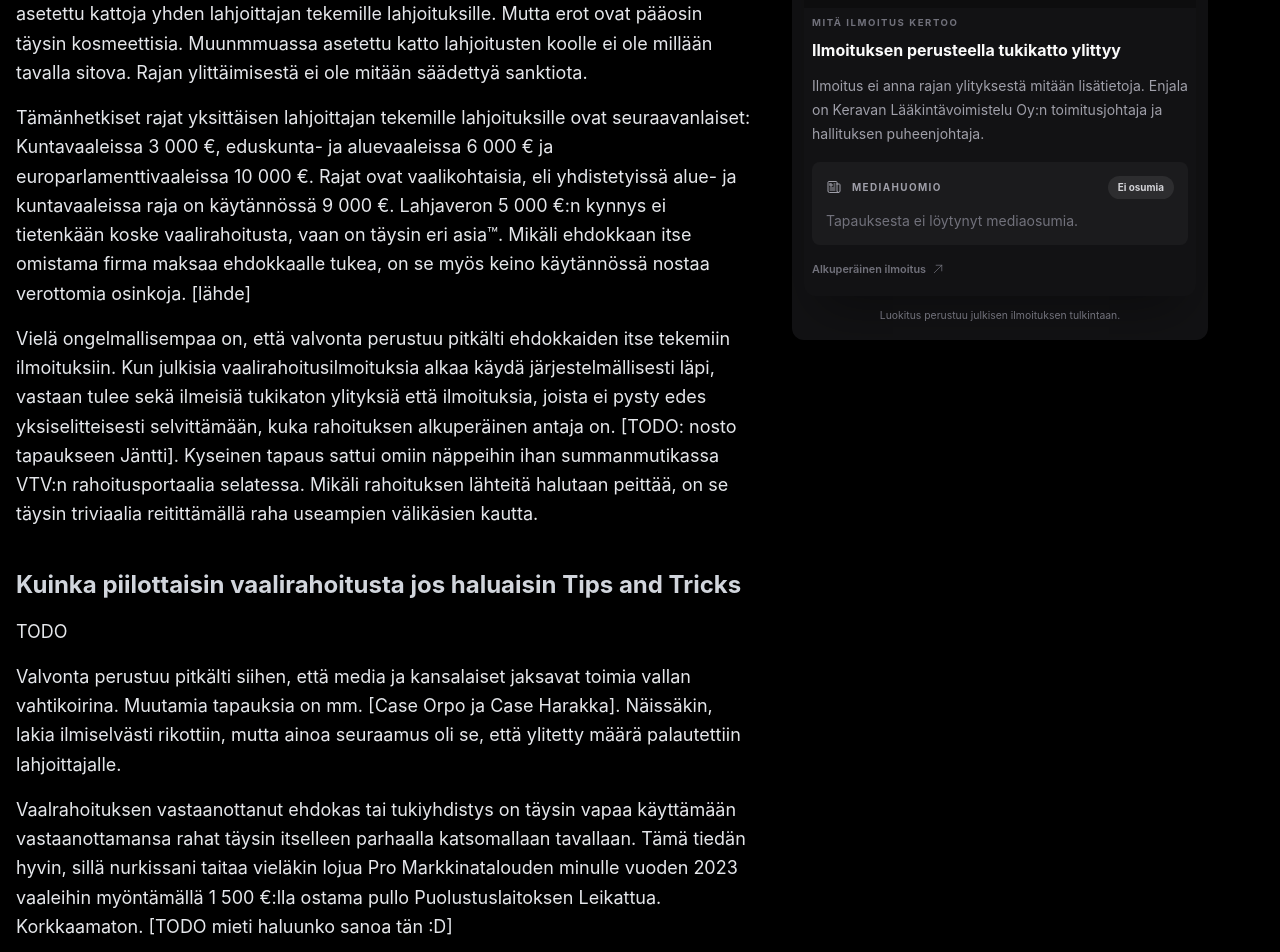
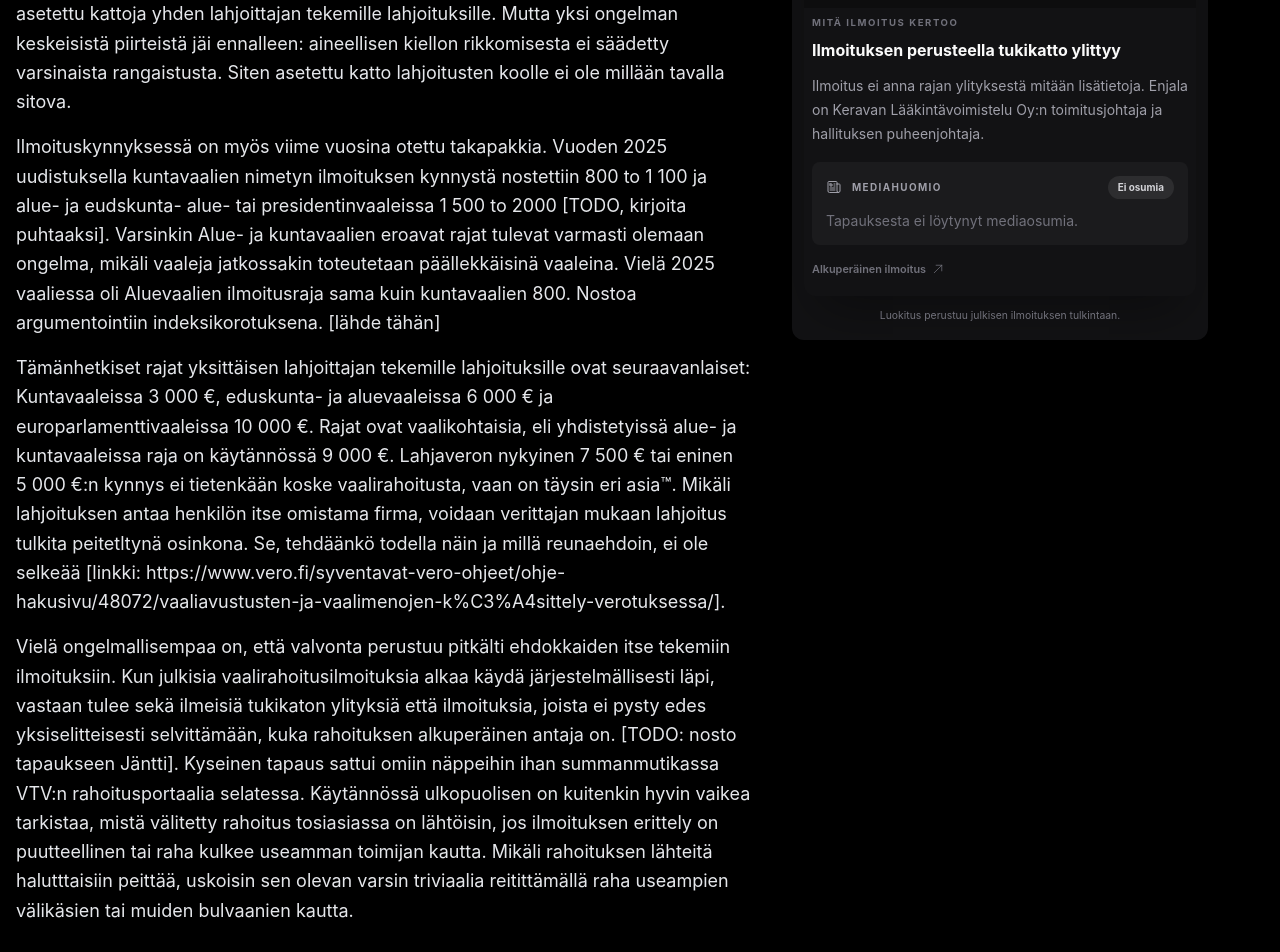
Before and after one commit to Earlo/kotisivut, a Next.js app: page /blogi/vaalirahoitus in a window 1280 px wide. Shown: the part 520-1472 px from the top of the page. Built offline with nearby package versions, Linux system fonts and the light colour scheme.

Commit message:
text improvements

```diff
--- a/app/blogi/vaalirahoitus/page.tsx
+++ b/app/blogi/vaalirahoitus/page.tsx
@@ -93,39 +93,57 @@ const PartiesPage = () => {
             <Text>
               Noh, tilanne vuonna 2026 on edelleen sama. Vaalirahoituslaki on edelleen olemassa, muutamia
               ilmoituskynnyksiä on rukattu alaspäin, ja vaaditaan tarkempaa erittelyä, ja asetettu kattoja yhden
-              lahjoittajan tekemille lahjoituksille. Mutta erot ovat pääosin täysin kosmeettisia. Muunmmuassa asetettu
-              katto lahjoitusten koolle ei ole millään tavalla sitova. Rajan ylittäimisestä ei ole mitään säädettyä
-              sanktiota.
+              lahjoittajan tekemille lahjoituksille. Mutta yksi ongelman keskeisistä piirteistä jäi ennalleen:
+              aineellisen kiellon rikkomisesta ei säädetty varsinaista rangaistusta. Siten asetettu katto lahjoitusten
+              koolle ei ole millään tavalla sitova.
             </Text>
-
+            <Text>
+              Ilmoituskynnyksessä on myös viime vuosina otettu takapakkia. Vuoden 2025 uudistuksella kuntavaalien
+              nimetyn ilmoituksen kynnystä nostettiin 800 to 1 100 ja alue- ja eudskunta- alue- tai presidentinvaaleissa
+              1 500 to 2000 [TODO, kirjoita puhtaaksi]. Varsinkin Alue- ja kuntavaalien eroavat rajat tulevat varmasti
+              olemaan ongelma, mikäli vaaleja jatkossakin toteutetaan päällekkäisinä vaaleina. Vielä 2025 vaaliessa oli
+              Aluevaalien ilmoitusraja sama kuin kuntavaalien 800. Nostoa argumentointiin indeksikorotuksena. [lähde
+              tähän]
+            </Text>
             <Text>
               Tämänhetkiset rajat yksittäisen lahjoittajan tekemille lahjoituksille ovat seuraavanlaiset: Kuntavaaleissa{' '}
               <Money amount={3000} />, eduskunta- ja aluevaaleissa <Money amount={6000} /> ja europarlamenttivaaleissa{' '}
               <Money amount={10000} />. Rajat ovat vaalikohtaisia, eli yhdistetyissä alue- ja kuntavaaleissa raja on
-              käytännössä <Money amount={9000} />. Lahjaveron <Money amount={5000} />
-              :n kynnys ei tietenkään koske vaalirahoitusta, vaan on täysin eri asia™. Mikäli ehdokkaan itse omistama
-              firma maksaa ehdokkaalle tukea, on se myös keino käytännössä nostaa verottomia osinkoja. [lähde]
+              käytännössä <Money amount={9000} />. Lahjaveron nykyinen <Money amount={7500} /> tai eninen{' '}
+              <Money amount={5000} />
+              :n kynnys ei tietenkään koske vaalirahoitusta, vaan on täysin eri asia™. Mikäli lahjoituksen antaa
+              henkilön itse omistama firma, voidaan verittajan mukaan lahjoitus tulkita peitetltynä osinkona. Se,
+              tehdäänkö todella näin ja millä reunaehdoin, ei ole selkeää [linkki:
+              https://www.vero.fi/syventavat-vero-ohjeet/ohje-hakusivu/48072/vaaliavustusten-ja-vaalimenojen-k%C3%A4sittely-verotuksessa/].
             </Text>
             <Text>
               Vielä ongelmallisempaa on, että valvonta perustuu pitkälti ehdokkaiden itse tekemiin ilmoituksiin. Kun
               julkisia vaalirahoitusilmoituksia alkaa käydä järjestelmällisesti läpi, vastaan tulee sekä ilmeisiä
               tukikaton ylityksiä että ilmoituksia, joista ei pysty edes yksiselitteisesti selvittämään, kuka
               rahoituksen alkuperäinen antaja on. [TODO: nosto tapaukseen Jäntti]. Kyseinen tapaus sattui omiin
-              näppeihin ihan summanmutikassa VTV:n rahoitusportaalia selatessa. Mikäli rahoituksen lähteitä halutaan
-              peittää, on se täysin triviaalia reitittämällä raha useampien välikäsien kautta.
+              näppeihin ihan summanmutikassa VTV:n rahoitusportaalia selatessa. Käytännössä ulkopuolisen on kuitenkin
+              hyvin vaikea tarkistaa, mistä välitetty rahoitus tosiasiassa on lähtöisin, jos ilmoituksen erittely on
+              puutteellinen tai raha kulkee useamman toimijan kautta. Mikäli rahoituksen lähteitä halutttaisiin peittää,
+              uskoisin sen olevan varsin triviaalia reitittämällä raha useampien välikäsien tai muiden bulvaanien
+              kautta.
             </Text>
             <Subheader>Kuinka piilottaisin vaalirahoitusta jos haluaisin Tips and Tricks</Subheader>
             <Text>TODO</Text>
             <Text>
               Valvonta perustuu pitkälti siihen, että media ja kansalaiset jaksavat toimia vallan vahtikoirina. Muutamia
-              tapauksia on mm. [Case Orpo ja Case Harakka]. Näissäkin, lakia ilmiselvästi rikottiin, mutta ainoa
-              seuraamus oli se, että ylitetty määrä palautettiin lahjoittajalle.
+              tapauksia on mm. [Case Harakka] jossa ehdokas sai julkisesti näpeilleen ja korjasi tilanteen sen
+              seurauksen. VTV:n tarkastus ei kohdistu siihen, että onko rajoituksia rikottu vai ei, vaan pelkästään
+              siihen että ilmoitus täytetään. Mikäli VTV:n ulkopuoliset tahot eivät ole raporteista kiinnostuneita,
+              hautautuva ne unholaan.
             </Text>
             <Text>
               Vaalrahoituksen vastaanottanut ehdokas tai tukiyhdistys on täysin vapaa käyttämään vastaanottamansa rahat
-              täysin itselleen parhaalla katsomallaan tavallaan. Tämä tiedän hyvin, sillä nurkissani taitaa vieläkin
-              lojua Pro Markkinatalouden minulle vuoden 2023 vaaleihin myöntämällä <Money amount={1500} />
-              :lla ostama pullo Puolustuslaitoksen Leikattua. Korkkaamaton. [TODO mieti haluunko sanoa tän :D]
+              täysin itselleen parhaalla katsomallaan tavallaan. Ja homma käy vielä lepsummaksi vaalien jälkeen.
+              Vaalirahoituslain mukaan, mikäli vaalirahoitusta jää käyttämättä, ja ehdokkaalla ei ole esim.
+              tukiyhdistystä jolla on ennaltamäärätty loppusijoituspaikka kerätyille varoille, siirtyy varat ehdokkaan
+              omiin varoihin. Tämä tiedän hyvin, sillä nurkissani taitaa vieläkin lojua Pro Markkinatalouden minulle
+              vuoden 2023 vaaleihin myöntämällä <Money amount={1500} />
+              :lla ostama pullo Puolustuslaitoksen Leikattua. Korkkaamaton.
             </Text>
             <Text>
               Tämän lisäksi, ilmoituvelvollisia on pelkästään vaaleissa valituksi tai varasijalle tulleet ehdokkaat.
```
